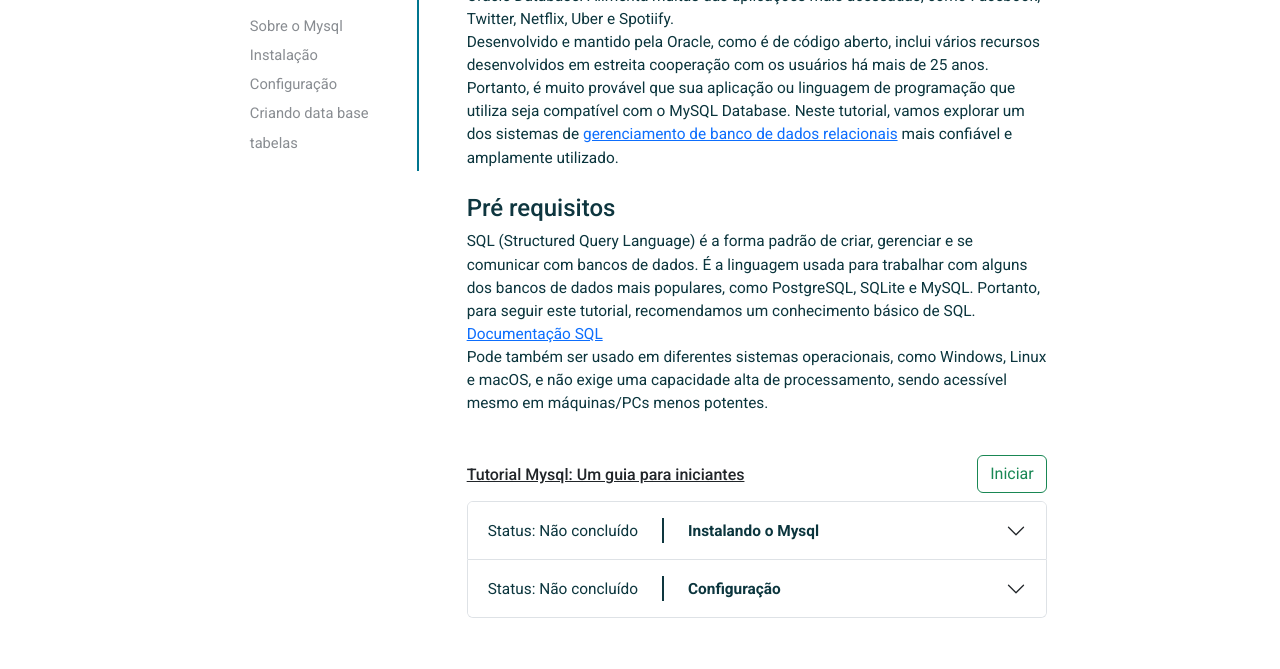
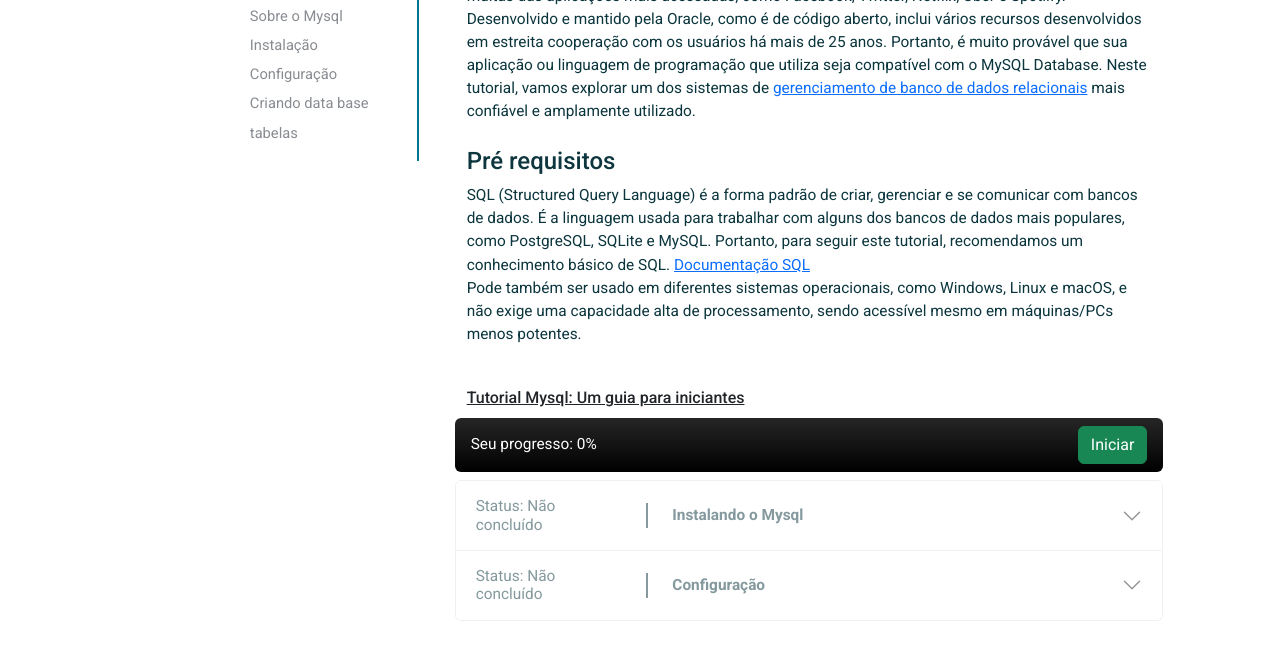
Before and after one commit to vinisilveir4/site-tutorial-mysql, a plain HTML site: page index.html in a window 1280 px wide. Shown: the part 392-1061 px from the top of the page. Drawn offline with nearby package versions, Linux system fonts and the light colour scheme.

Commit message:
tutorial interativo

```diff
--- a/css/styles.css
+++ b/css/styles.css
@@ -71,3 +71,11 @@ li:hover {
     height: 25px;
     border-right: 2px solid #0e363f;
 }
+
+.efeito-desativado {
+    opacity: 0.5;
+}
+
+.btn-desativado {
+    display: none;
+}
--- a/index.html
+++ b/index.html
@@ -24,8 +24,8 @@
     </header>
 
     <div class="container-fluid row my-5">
-      <div class="col-md-4 p-0 pe-5 d-flex flex-column align-items-end borda-coluna" style="height: max-content">
-        <img alt="Logo Mysql" src="./imagens/logo-mysql.png" height="210px" />
+      <div class="col-md-4 p-0 px-5 d-flex flex-column align-items-end borda-coluna" style="height: max-content">
+        <img alt="Logo Mysql" src="./imagens/logo-mysql.png" height="200px" />
 
         <div class="content-box mt-4">
           <p class="titulo-conteudo">
@@ -40,7 +40,7 @@
           </ul>
         </div>
       </div>
-      <div class="col-md-6 p-0 ps-5 d-flex flex-column gap-4">
+      <div class="col-md-7 p-0 ps-5 d-flex flex-column gap-4">
         <div>
           <p class="h2" id="estilo-titulo">
             Introdução ao Mysql:
@@ -63,11 +63,13 @@
             banco de dados mais popular, ficando atrás do Oracle Database.
             Alimenta muitas das aplicações mais acessadas, como Facebook, Twitter, Netflix, Uber e Spotiify.
 
-          <br> Desenvolvido e mantido pela Oracle, como é de código aberto, inclui vários recursos desenvolvidos em estreita
+            <br> Desenvolvido e mantido pela Oracle, como é de código aberto, inclui vários recursos desenvolvidos em
+            estreita
             cooperação com os usuários há mais de 25 anos. Portanto, é muito provável que sua aplicação
             ou linguagem de programação que utiliza seja compatível com o MySQL Database.
             Neste tutorial, vamos explorar um dos sistemas de <a target="_blank" class="link-opacity-100"
-          href="https://www.oracle.com/br/database/what-is-a-relational-database/">gerenciamento de banco de dados relacionais</a> mais confiável e
+              href="https://www.oracle.com/br/database/what-is-a-relational-database/">gerenciamento de banco de dados
+              relacionais</a> mais confiável e
             amplamente utilizado.
           </p>
 
@@ -91,15 +93,18 @@
         </div>
 
         <div class="row gap-2 mt-3">
-        <div class="container-fluid col-12 d-flex align-items-center justify-content-between">
+          <div class="col-12">
             <span class="navbar-brand mb-0 h1 estilo-titulo"><u>Tutorial Mysql: Um guia para iniciantes</u></span>
+          </div>
 
-          <button class="btn btn-outline-success ativo" type="button">Iniciar</button>
+          <div class="col-12 d-flex align-items-center justify-content-between px-3 py-2 bg-black bg-gradient rounded">
+            <p class="m-0 texto-generico text-white txtProgresso">Seu Progresso: 0%</p>
+            <button type="button" class="btn btn-success" id="botao-iniciar">Iniciar</button>
           </div>
 
           <!--renderiza tutorial-->
 
-        <div class="col-12 accordion" id="accordionTutorial">
+          <div class="col-12 accordion p-0" id="accordionTutorial">
 
           </div>
 
@@ -107,7 +112,7 @@
         </div>
 
       </div>
-    <div class="col-md-2 p-0 m-0">
+      <div class="col-md-1 p-0 m-0">
       </div>
     </div>
   </div>
--- a/js/informacoesTutorial.js
+++ b/js/informacoesTutorial.js
@@ -1,6 +1,8 @@
-const LINK_WINDOWS = "https://dev.mysql.com/doc/refman/8.0/en/windows-installation.html";
-const LINK_MAC = "https://dev.mysql.com/doc/refman/8.0/en/macos-installation.html";
-const LINK_LINUX = "https://dev.mysql.com/doc/refman/8.0/en/linux-installation.html";
+const LINK_DOWNLOAD_WINDOWS = "https://dev.mysql.com/doc/refman/8.0/en/windows-installation.html";
+const LINK_DOWNLOAD_MAC = "https://dev.mysql.com/doc/refman/8.0/en/macos-installation.html";
+const LINK_DOWNLOAD_LINUX = "https://dev.mysql.com/doc/refman/8.0/en/linux-installation.html";
+
+let tutorialIniciado = false;
 
 const Status = {
     NAO_CONCLUIDO: "Não concluído",
@@ -15,9 +17,9 @@ const tutorialMysql = [
         descricaoEtapa: `
         A instalação da ferramenta é um processo simples. Basta fazer o download do instalador
         correto no site oficial,
-        dependendo do sistema operacional do seu computador, seja <a target="_blank" class="link-opacity-100" href="${LINK_MAC}">macOS</a>,
-        <a target="_blank" class="link-opacity-100 estilo-link" href="${LINK_WINDOWS}">Windows</a>, ou
-        <a target="_blank" class="link-opacity-100" href="${LINK_LINUX}">Linux</a>.`,
+        dependendo do sistema operacional do seu computador, seja <a target="_blank" class="link-opacity-100" href="${LINK_DOWNLOAD_MAC}">macOS</a>,
+        <a target="_blank" class="link-opacity-100 estilo-link" href="${LINK_DOWNLOAD_WINDOWS}">Windows</a>, ou
+        <a target="_blank" class="link-opacity-100" href="${LINK_DOWNLOAD_LINUX}">Linux</a>.`,
         conteudo: [
             {
                 tituloConteudo: "Instalação no macOS",
--- a/js/main.js
+++ b/js/main.js
@@ -1,6 +1,7 @@
 // import { Status, tutorialMysql } from "./informacoesTutorial"
 
 const areaTutorial = document.querySelector("#accordionTutorial");
+const botaoIniciar = document.querySelector("#botao-iniciar");
 console.log(areaTutorial)
 
 
@@ -12,39 +13,65 @@ const IDS_ACCORDION = [
 ];
 
 document.addEventListener("DOMContentLoaded", () => renderizarTutorial());
+botaoIniciar.addEventListener("click", iniciarTutorial);
 
 function renderizarTutorial() {
 
+    if (tutorialIniciado) {
+        botaoIniciar.setAttribute("disabled", "true");
+        botaoIniciar.classList.add("efeito-desativado");
+    } else
+        botaoIniciar.removeAttribute("disabled");
+
     tutorialMysql.forEach((item, index) => {
-        console.log(index)
-        const elementoAccordion = criarAccordion();
-        elementoAccordion.setAttribute("id-tutorial", item.id);
-
-        const elementoBotao = elementoAccordion.querySelector(".accordion-button");
-        elementoBotao.setAttribute("data-bs-target", "#" + IDS_ACCORDION[index])
-
-        const elementoStatus = elementoAccordion.querySelector(".texto-status");
-        elementoStatus.textContent = `Status: ${item.status}`;
-
-        const elementoTitulo = elementoAccordion.querySelector(".texto-titulo");
-        elementoTitulo.textContent = `${item.tituloEtapa}`;
-
-        const elementoCollapse = elementoAccordion.querySelector(".accordion-collapse");
-        elementoCollapse.setAttribute("id", IDS_ACCORDION[index]);
-
-        const elementoBody = elementoAccordion.querySelector(".accordion-body");
-        elementoBody.innerHTML = `
-        <p class="m-0 texto-generico">${item.descricaoEtapa}</p>
-        `;
+        const elementoAccordion = criarAccordion(item, index);
 
         areaTutorial.appendChild(elementoAccordion);
     });
 
+    atualizarProgresso(tutorialMysql);
+};
+
+function iniciarTutorial() {
+    liberarEtapa(tutorialMysql[0].id);
+    const { etapa } = selectItem(1);
+    atualizarStatus(etapa, Status.EM_PROGRESSO);
+
+    botaoIniciar.setAttribute("disabled", "true");
+    tutorialIniciado = true;
+};
+
+function liberarEtapa(id) {
+    const { etapa, btn, accordioBody } = selectItem(id);
+
+    etapa.classList.remove("efeito-desativado");
+    btn.removeAttribute("disabled");
+    btn.classList.remove("collapsed");
+    btn.setAttribute("area-expanded", "true")
+
+    accordioBody.classList.add("show");
+    atualizarStatus(etapa, Status.EM_PROGRESSO)
+};
+
+function fecharEtapa(id) {
+    const { btn, accordioBody } = selectItem(id);
+
+    btn.classList.add("collapsed");
+    btn.setAttribute("area-expanded", "false")
+
+    accordioBody.classList.remove("show");
+};
+
+function selectItem(id) {
+    const etapa = document.querySelector(`[id-tutorial="${id}"]`);
+    const btn = etapa.getElementsByTagName("button")[0];
+    const accordioBody = etapa.querySelector(".accordion-collapse");
+
+    return { etapa, btn, accordioBody };
 };
 
 
-
-function criarAccordion() {
+function criarAccordion(item, index) {
     const accordionItem = document.createElement("div");
     const accordionHeader = document.createElement("h2");
     const accordionButton = document.createElement("button");
@@ -56,26 +83,41 @@ function criarAccordion() {
 
 
     accordionItem.classList.add("accordion-item")
+    accordionItem.setAttribute("id-tutorial", tutorialMysql[index].id);
 
     accordionHeader.classList.add("accordion-header");
 
-    accordionButton.className = "accordion-button collapsed d-flex align-items-center gap-4";
-    accordionButton.classList.add("desabilitado");
+    accordionButton.classList.add("accordion-button", "collapsed", "d-flex", "align-items-center", "gap-4");
     accordionButton.setAttribute("type", "button");
     accordionButton.setAttribute("data-bs-toggle", "collapse");
-    accordionButton.setAttribute("data-bs-target", "#collapseOne");
     accordionButton.setAttribute("aria-expanded", "true");
-    accordionButton.setAttribute("aria-controls", "collapseOne");
-    // accordionButton.setAttribute("disabled", "true");
+    accordionButton.setAttribute("aria-controls", IDS_ACCORDION[index]);
+    accordionButton.setAttribute("data-bs-target", "#" + IDS_ACCORDION[index])
 
-    textoStatus.className = "m-0 texto-status texto-generico";
-    textoTitulo.className = "m-0 fw-bold texto-titulo texto-generico";
+    textoStatus.classList.add("m-0", "texto-status", "texto-generico");
+    textoStatus.style.width = "22%";
+    textoStatus.textContent = `Status: ${item.status}`;
+
+    textoTitulo.classList.add("m-0", "fw-bold", "texto-titulo", "texto-generico");
+    textoTitulo.textContent = `${item.tituloEtapa}`;
     divDivisao.classList.add("div-borda");
 
     collapseDiv.classList.add("accordion-collapse", "collapse");
     collapseDiv.setAttribute("data-bs-parent", "#accordionTutorial");
+    collapseDiv.setAttribute("id", IDS_ACCORDION[index]);
 
-    accordionBody.classList.add("accordion-body");
+    accordionBody.classList.add("accordion-body", "container-fluid", "row", "gap-4");
+    accordionBody.innerHTML = bodyAccordion(item.descricaoEtapa, item.conteudo, item.status);
+
+    // verifica se o tutorial foi iniciado ou status
+    // se não bloqueia todos card e ativa/desativa o botao
+
+    if (!tutorialIniciado || item.status == Status.NAO_CONCLUIDO) {
+        accordionButton.setAttribute("disabled", !tutorialIniciado || item.status == Status.NAO_CONCLUIDO ? "true" : "false");
+        accordionItem.classList.add(!tutorialIniciado || item.status == Status.NAO_CONCLUIDO ? "efeito-desativado" : "");
+    }
+    else
+        accordionButton.removeAttribute("disabled");
 
     accordionItem.appendChild(accordionHeader);
     accordionItem.appendChild(collapseDiv);
@@ -88,7 +130,75 @@ function criarAccordion() {
     return accordionItem;
 };
 
+function bodyAccordion(descricao, conteudo, status) {
+    let conteudoBody = `
+        <p class="m-0 col-12 texto-generico">${descricao}</p>
+    `;
 
+    conteudo.forEach(item => {
+        conteudoBody += `
+            <div class="row gap-1">
+            <p class="m-0 col-12"><b>${item.tituloConteudo}:</b>
+            ${item.descricaoConteudo}
+            </p>
+            <img src="${item.imagem}" class="img-fluid" alt="...">
+            </div>
+        `;
+    });
+
+    let btnProximo = `
+    <button type="button" class="btn btn-primary ms-3" ${status == Status.CONCLUIDO ? "disabled" : ""}
+    onclick="concluirEtapa(this)" style="width:max-content">Proximo</button>
+    `;
+
+    return conteudoBody + btnProximo;
+};
+
+const getId = (elemento) => parseInt(elemento.getAttribute("id-tutorial"), 10);
+
+function concluirEtapa(botao) {
+    const elmPai = botao.parentElement
+        .parentElement
+        .parentElement;
+
+    const id = getId(elmPai);
+
+    if (tutorialMysql[tutorialMysql.length - 1].id == id)
+        finalizarTutorial();
+    else
+        liberarEtapa(id + 1);
+
+    fecharEtapa(id);
+    atualizarStatus(elmPai, Status.CONCLUIDO);
+    botao.setAttribute("disabled", "true");
+    atualizarProgresso(tutorialMysql);
+};
+
+function atualizarStatus(elemento, status) {
+    const id = getId(elemento);
+    const txtStatus = elemento.querySelector(".texto-status");
+
+    tutorialMysql[tutorialMysql.findIndex(i => i.id == id)].status = status;
+    txtStatus.textContent = `Status: ${status}`;
+};
+
+function atualizarProgresso(nTutorial) {
+    const qntEtapa = nTutorial.length;
+    const tProgresso = document.querySelector(".txtProgresso");
+
+    let etapasConcluidas = 0;
+    for (let i = 0; i < qntEtapa; i++)
+        if (nTutorial[i].status == Status.CONCLUIDO)
+            etapasConcluidas++;
+
+    const calcProgresso = ((etapasConcluidas / qntEtapa) * 100).toFixed(0);
+    tProgresso.textContent = `Seu progresso: ${calcProgresso}%`;
+};
+
+
+function finalizarTutorial() {
+    alert("Parabéns voce concluiu");
+};
 
 {/*
     <div class="accordion-item">
```
Lines whose indentation alone changed are shown as unchanged.
